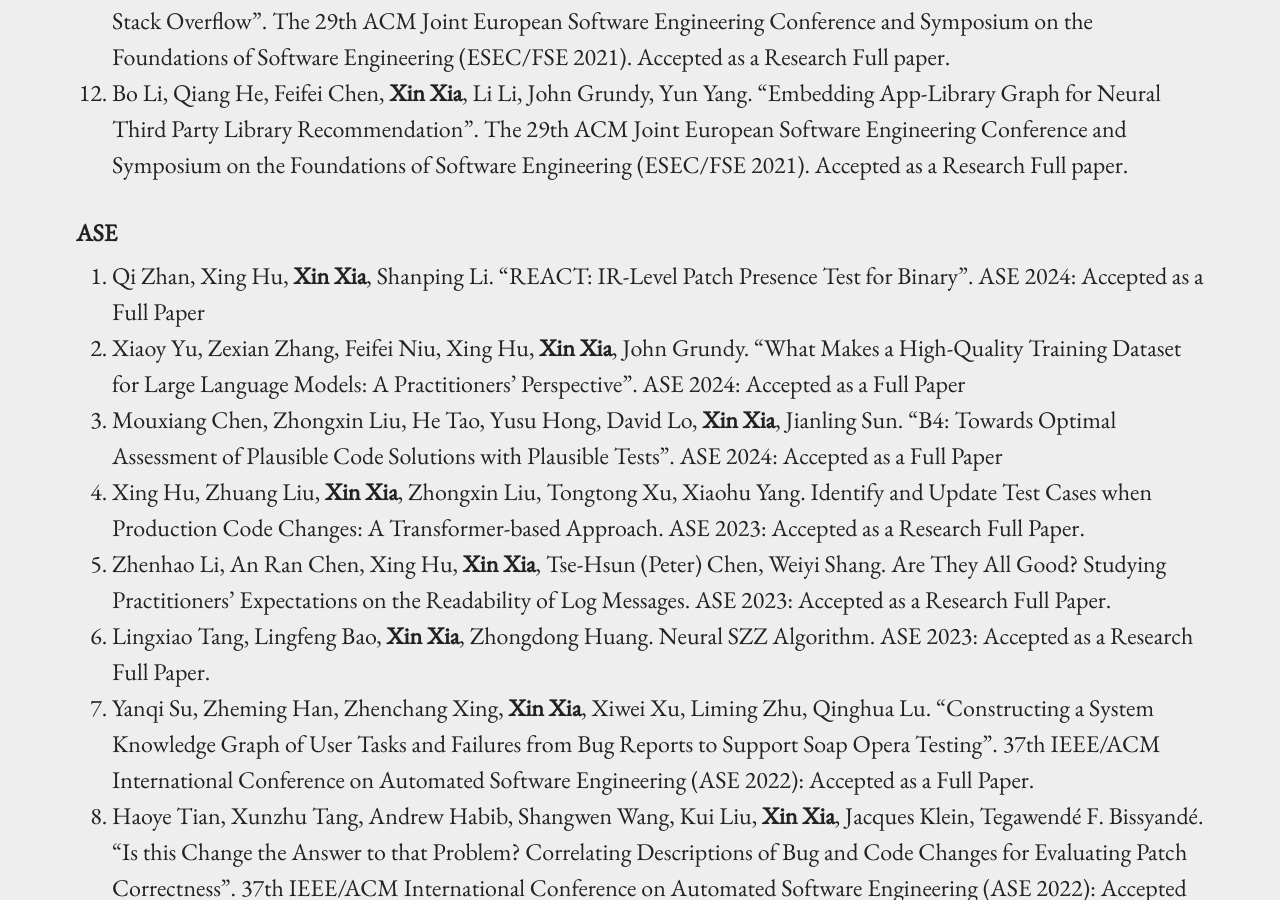
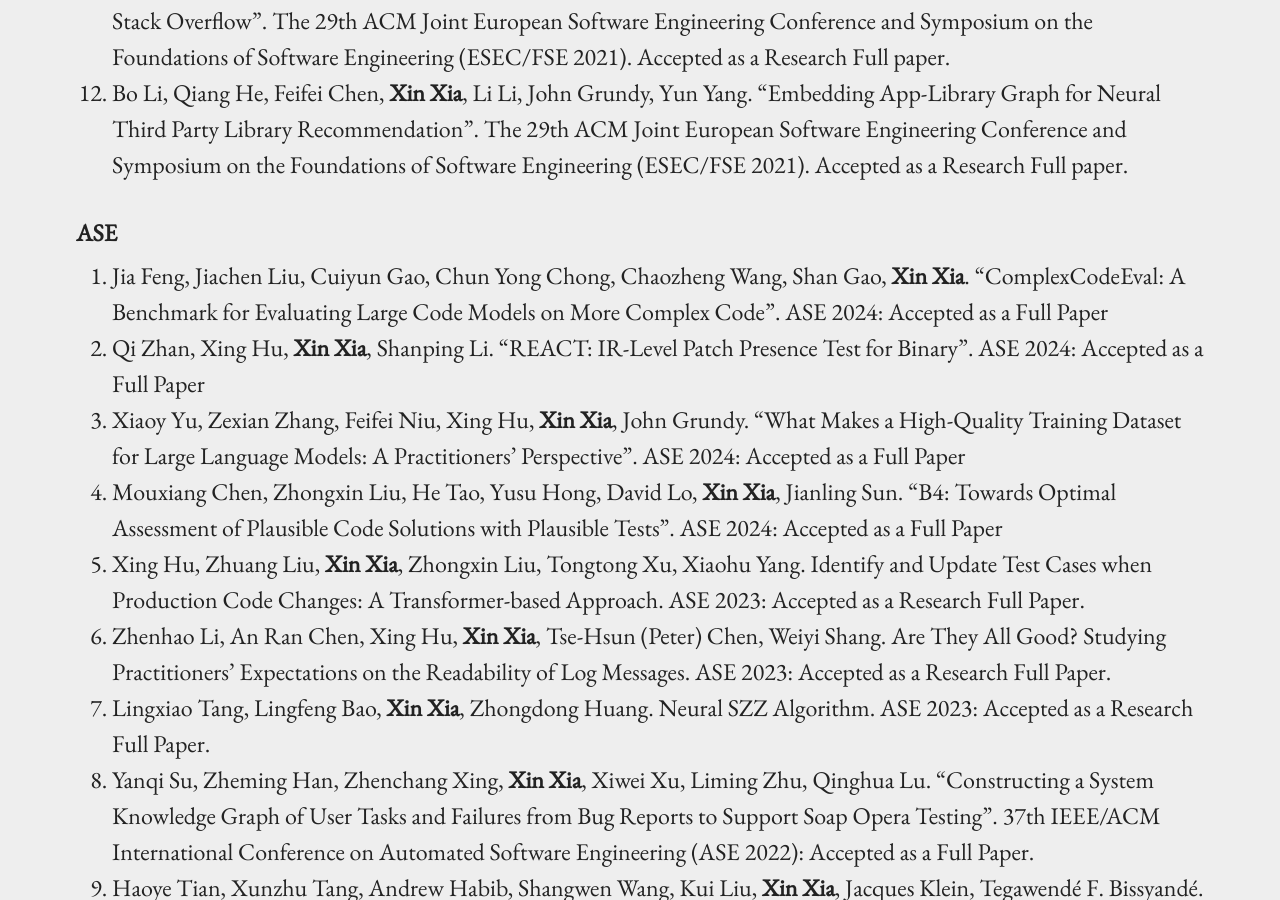
Before and after one commit to xin-xia/xin-xia.github.io, a Jekyll site: the page built from index.md, in a window 1280 px wide and 900 px high, scrolled down 12888 px. Built offline with Jekyll 4.4.1, drawn with Linux system fonts in a browser that asks for light colours.

Commit message:
Update index.md

```diff
--- a/index.md
+++ b/index.md
@@ -181,6 +181,7 @@ Case Study of Code Clone Detection and Defect Prediction". IEEE Transactions on
 
 
 #### ASE
+1. Jia Feng, Jiachen Liu, Cuiyun Gao, Chun Yong Chong, Chaozheng Wang, Shan Gao, <strong>Xin Xia</strong>. "ComplexCodeEval: A Benchmark for Evaluating Large Code Models on More Complex Code". ASE 2024: Accepted as a Full Paper <br />
 1. Qi Zhan, Xing Hu, <strong>Xin Xia</strong>, Shanping Li.  "REACT: IR-Level Patch Presence Test for Binary". ASE 2024: Accepted as a Full Paper <br />
 1. Xiaoy Yu, Zexian Zhang, Feifei Niu, Xing Hu, <strong>Xin Xia</strong>, John Grundy. "What Makes a High-Quality Training Dataset for Large Language Models: A Practitioners’ Perspective". ASE 2024: Accepted as a Full Paper <br />
 1. Mouxiang Chen, Zhongxin Liu, He Tao, Yusu Hong, David Lo, <strong>Xin Xia</strong>, Jianling Sun. "B4: Towards Optimal Assessment of Plausible Code Solutions with Plausible Tests”. ASE 2024: Accepted as a Full Paper <br />
```
